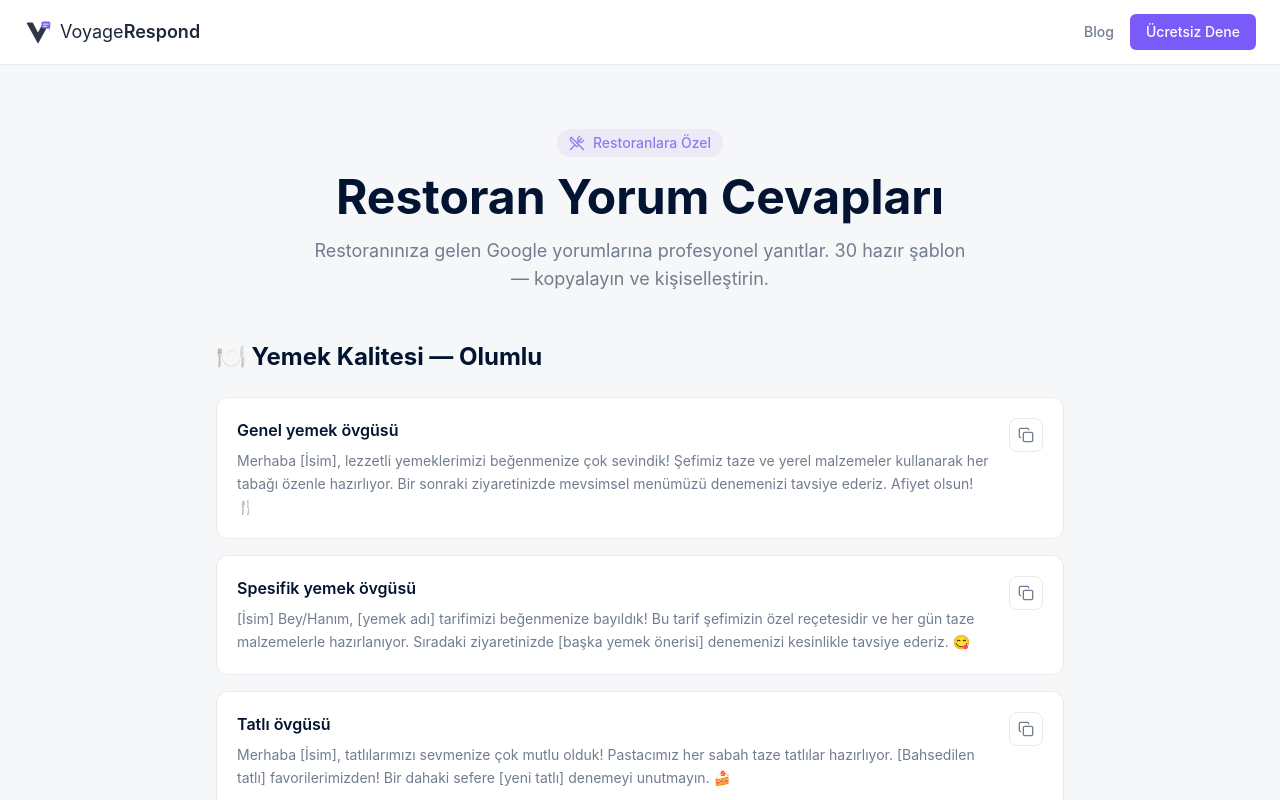
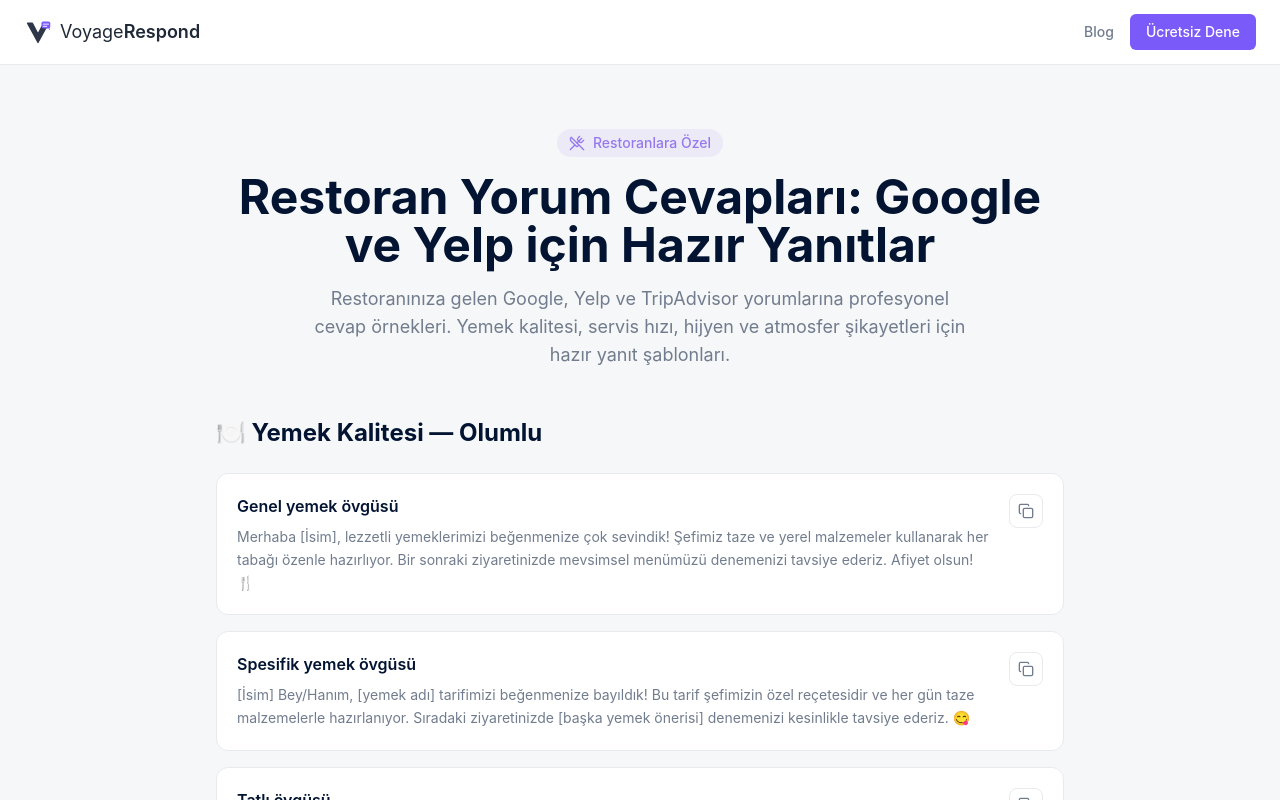
Before and after one commit to mtcrk/review-voyager, a React (Vite) app: page /restoran-yorum-cevaplari in a window 1280 px wide. Shown: the top 800 px of the page. Built offline with nearby package versions, Linux system fonts and the light colour scheme; what @lovable.dev/cloud-auth-js would draw is missing.

Commit message:
Changes
Co-authored-by: mtcrk <36543546+mtcrk@users.noreply.github.com>

```diff
--- a/src/pages/seo/RestoranYorumCevaplari.tsx
+++ b/src/pages/seo/RestoranYorumCevaplari.tsx
@@ -58,8 +58,8 @@ const RestoranYorumCevaplari = () => {
   return (
     <div className="min-h-screen bg-background">
       <SEO
-        title="Restoran Yorum Cevapları | Google, Yelp için 30 Şablon"
-        description="Restoran müşteri yorumlarına profesyonel cevap örnekleri. Google ve Yelp için olumlu/olumsuz hazır yanıt şablonları."
+        title="Restoran Yorum Cevap Örnekleri | Google ve Yelp için 30 Şablon"
+        description="Restoranınıza gelen Google, Yelp ve TripAdvisor yorumlarına profesyonel cevap örnekleri. Yemek kalitesi, servis hızı, hijyen ve atmosfer şikayetleri için 30 şablon."
         canonical="https://voyagerespond.com/restoran-yorum-cevaplari"
         jsonLd={{
           "@context": "https://schema.org",
@@ -95,10 +95,10 @@ const RestoranYorumCevaplari = () => {
             Restoranlara Özel
           </div>
           <h1 className="text-4xl md:text-5xl font-bold text-foreground mb-4">
-            Restoran Yorum Cevapları
+            Restoran Yorum Cevapları: Google ve Yelp için Hazır Yanıtlar
           </h1>
           <p className="text-lg text-muted-foreground max-w-2xl mx-auto">
-            Restoranınıza gelen Google yorumlarına profesyonel yanıtlar. 30 hazır şablon — kopyalayın ve kişiselleştirin.
+            Restoranınıza gelen Google, Yelp ve TripAdvisor yorumlarına profesyonel cevap örnekleri. Yemek kalitesi, servis hızı, hijyen ve atmosfer şikayetleri için hazır yanıt şablonları.
           </p>
         </div>
 
```
